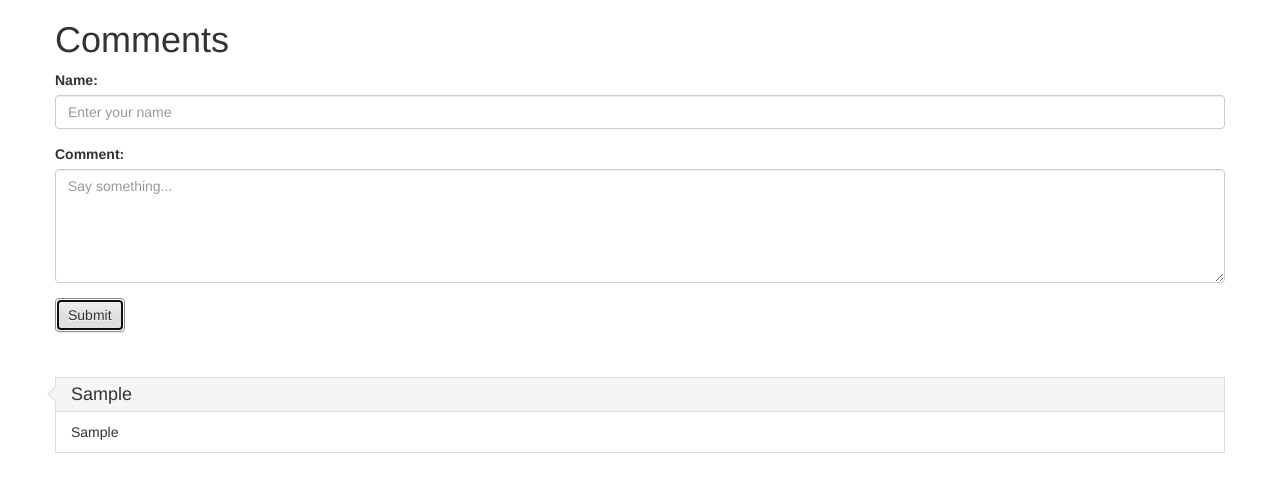
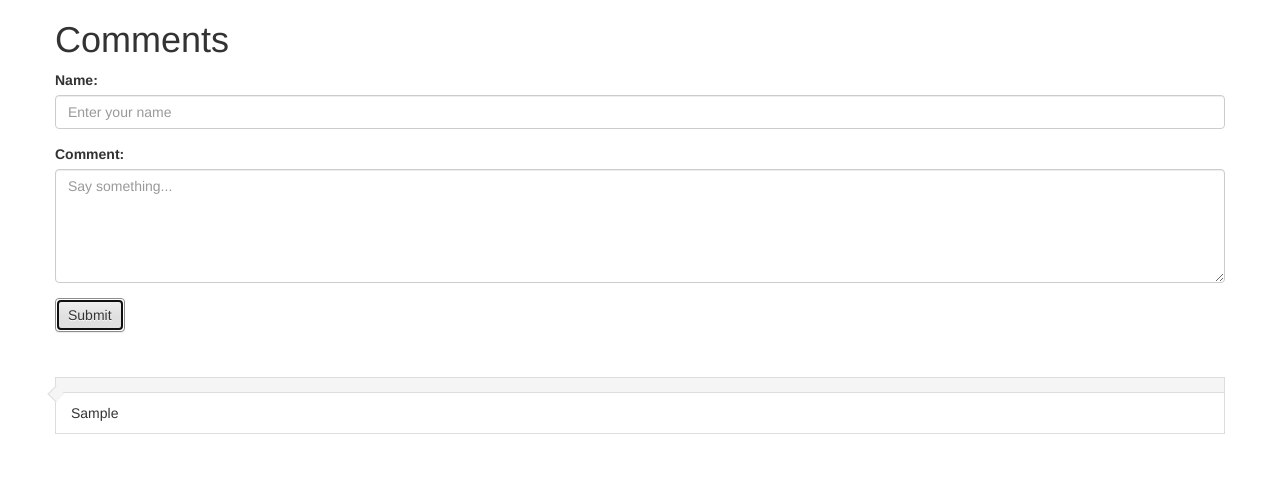
Before and after one commit to midnightif/comments-app, a React (Create React App) app: page / in a window 1280 px wide. Both pictures are taken after typing "Sample", "Sample" into the empty fields and a click on the button "Submit". Shown: the top 492 px of the page. Built offline with nearby package versions, Linux system fonts and the light colour scheme; no server answers.

Commit message:
REST API now works with own server

```diff
--- a/src/App.js
+++ b/src/App.js
@@ -6,20 +6,6 @@ import CommentForm from './components/form/CommentForm'
 import './vendors/bootstrap/css/bootstrap.min.css'
 import './vendors/bootstrap/css/bootstrap-theme.min.css'
 import './App.css';
-
-const comments_array = [
-    {id: 1, author: "Dylan Cole", text: "Looks amazing and incredible :-)"},
-    // {id: 2, author: "Seth Nelson", text: "Typography, button, atmosphere, animation – magical =)"},
-    // {id: 3, author: "Eduardo Stewart", text: "Hugely thought out! I think clients would love this."},
-    // {id: 4, author: "Connie Chapman", text: "Fresh work you have here."},
-    // {id: 5, author: "Dale Washington", text: "Alluring. I admire the use of shade and background!"},
-    // {id: 6, author: "Frances Richards", text: "Killer. So magnificent."},
-    // {id: 7, author: "Daisy Herrera", text: "I think I'm crying. It's that nice."},
-    // {id: 8, author: "Andrew Dunn", text: "TI want to learn this kind of playfulness! Teach me."},
-    // {id: 9, author: "Ida Griffin", text: "Let me take a nap... great shot, anyway."},
-    // {id: 10, author: "Kristina Anderson", text: "Mission accomplished. It's magical!"}
-];
-
 
 class App extends Component {
     static  propTypes = {
@@ -35,7 +21,7 @@ class App extends Component {
     }
     getComments(){
 
-        axios.get('https://jsonplaceholder.typicode.com/comments?postId=2')
+        axios.get('http://api.host-panel.net/api/comments')
             .then(data =>{
                 this.setState({data: data.data});
             })
--- a/src/components/comments/Comment.js
+++ b/src/components/comments/Comment.js
@@ -5,13 +5,13 @@ class Comment extends Component{
     static propTypes = {
         data: PropTypes.shape({
             id: PropTypes.number.isRequired,
-            name: PropTypes.string.isRequired,
+            // name: PropTypes.object.isRequired,
             body: PropTypes.string.isRequired
     })
     }
 
     render() {
-        var name = this.props.data.name;
+        var name = this.props.data.title;
         var body = this.props.data.body;
 
         return(
```
Also changed, not shown: 1 other file (tests, documents, lock files or other folders).
